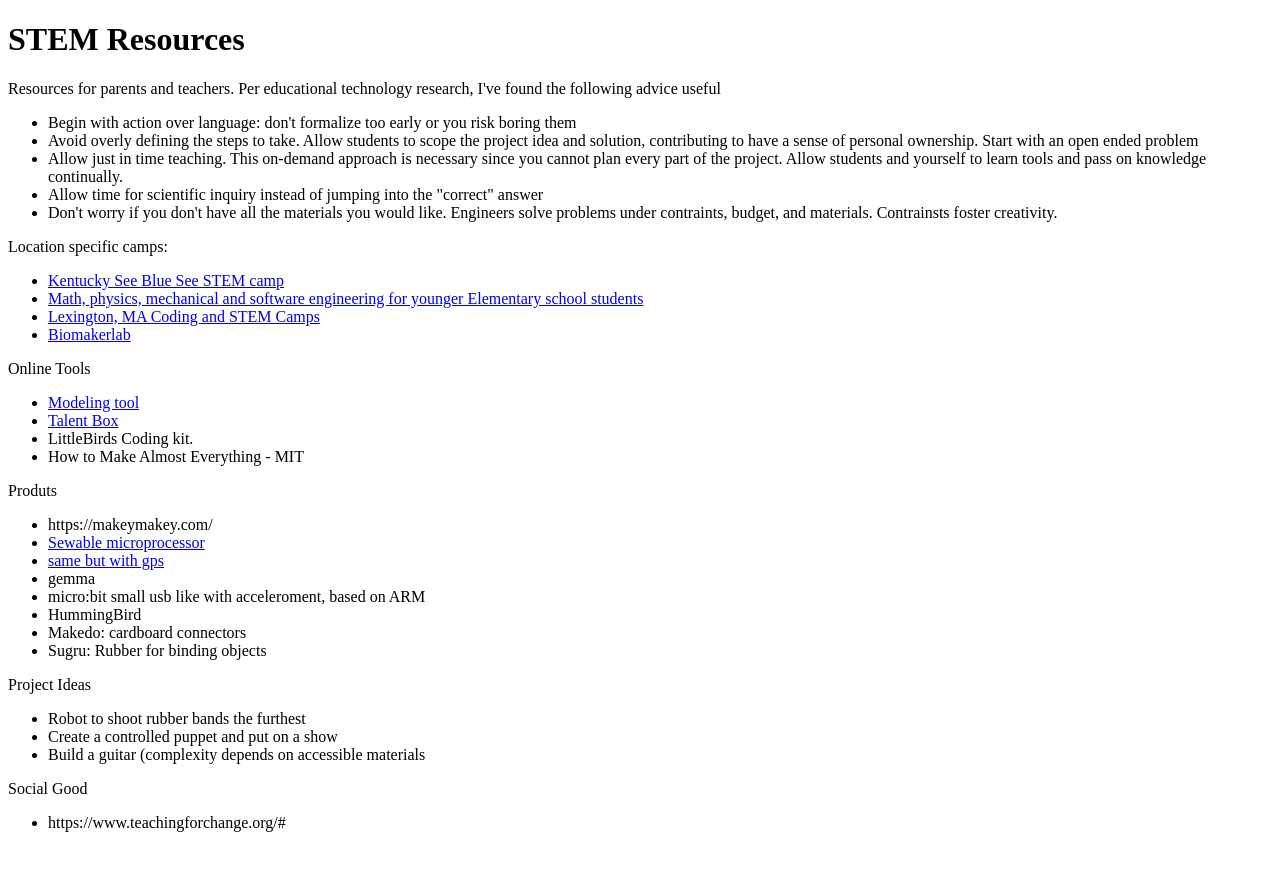
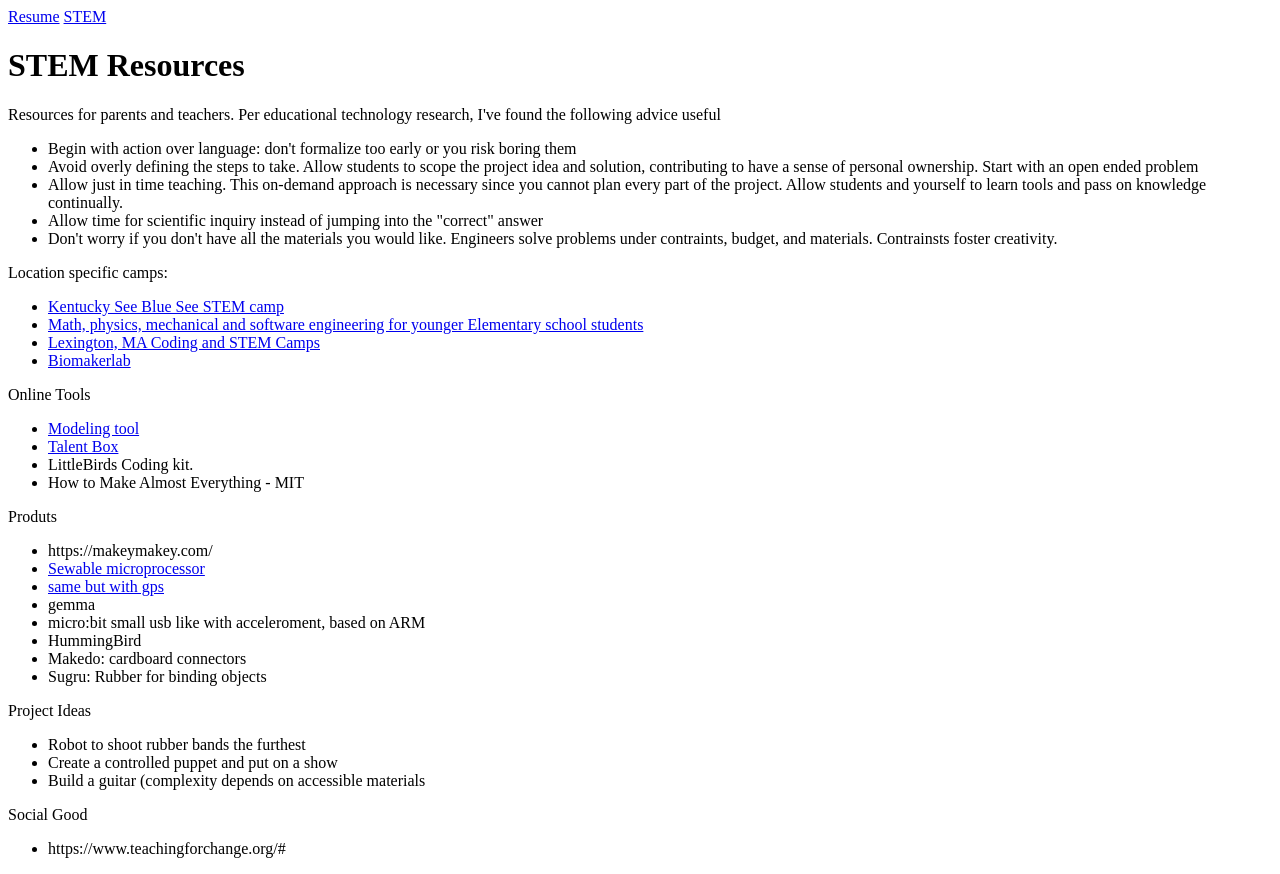
Before and after one commit to savannaos/savannaos.github.io, a plain HTML site: page stem.html in a window 1280 px wide. Before the commit the page ends 848 px from the top, so only its background shows below. Drawn offline with Linux system fonts and the light colour scheme.

Commit message:
Added nav to stem page

```diff
--- a/stem.html
+++ b/stem.html
@@ -7,6 +7,11 @@
 </head>
 
 <body>
+  <nav>
+    <a href="index.html">Resume</a>
+    <a href="stem.html" class="active">STEM</a>
+  </nav>
+
   <div id="resources">
     <div class="container">
       <h1> STEM Resources </h1>
```
